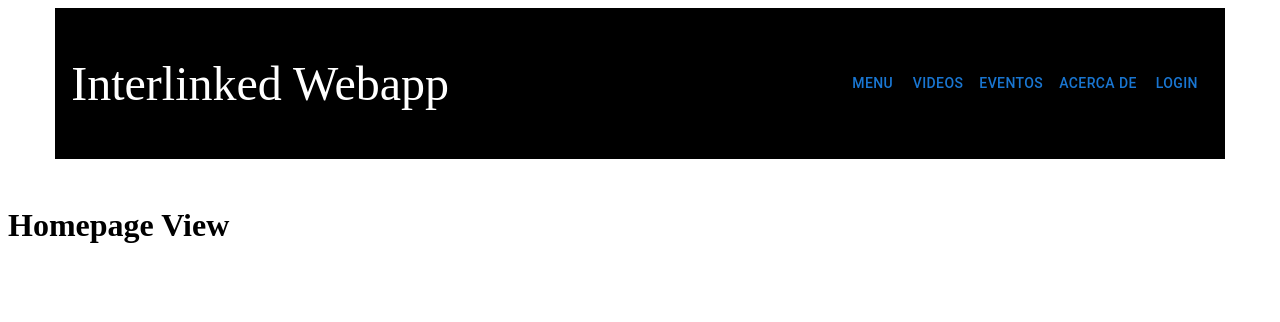
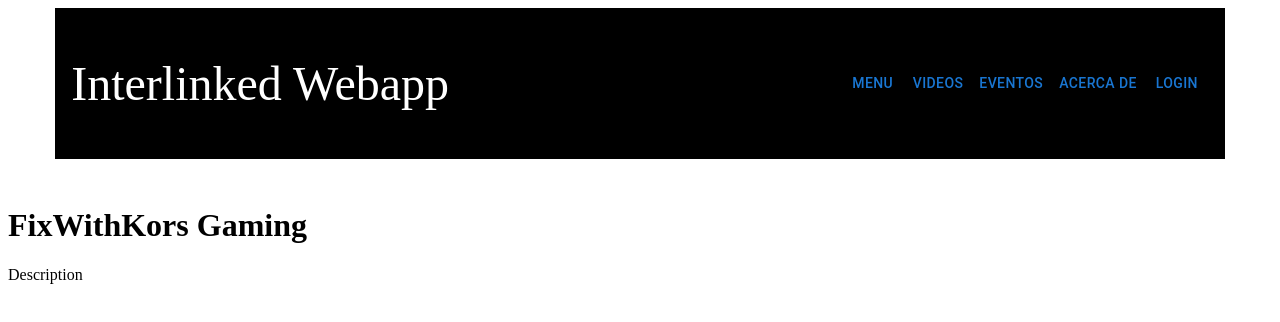
Before and after one commit to Lars17S/interlink-webapp, a React (Create React App) app in the folder interlinked-frontend/: page / in a window 1280 px wide. Shown: the top 322 px of the page. Built offline with nearby package versions, Linux system fonts and the light colour scheme.

Commit message:
Test change homePage

```diff
--- a/interlinked-frontend/package.json
+++ b/interlinked-frontend/package.json
@@ -19,7 +19,8 @@
     "react-router-dom": "^5.3.0",
     "react-scripts": "4.0.3",
     "typescript": "^4.1.2",
-    "web-vitals": "^1.0.1"
+    "web-vitals": "^1.0.1",
+    "yarn": "^1.22.17"
   },
   "scripts": {
     "start": "react-scripts start",
--- a/interlinked-frontend/src/views/HomepageView.tsx
+++ b/interlinked-frontend/src/views/HomepageView.tsx
@@ -3,7 +3,8 @@ import React from 'react';
 const HomepageView: React.FC = () => {
   return (
     <div>
-      <h1>Homepage View</h1>
+      <h1>FixWithKors Gaming</h1>
+      <p> Description</p>
     </div>
   );
 };
```
Also changed, not shown: 1 other file (tests, documents, lock files or other folders).
